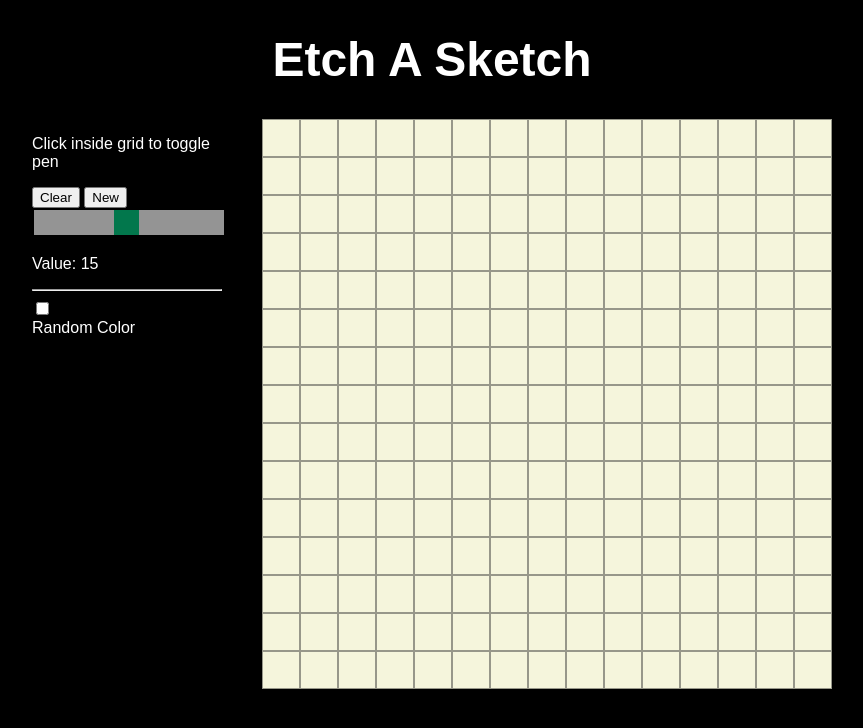
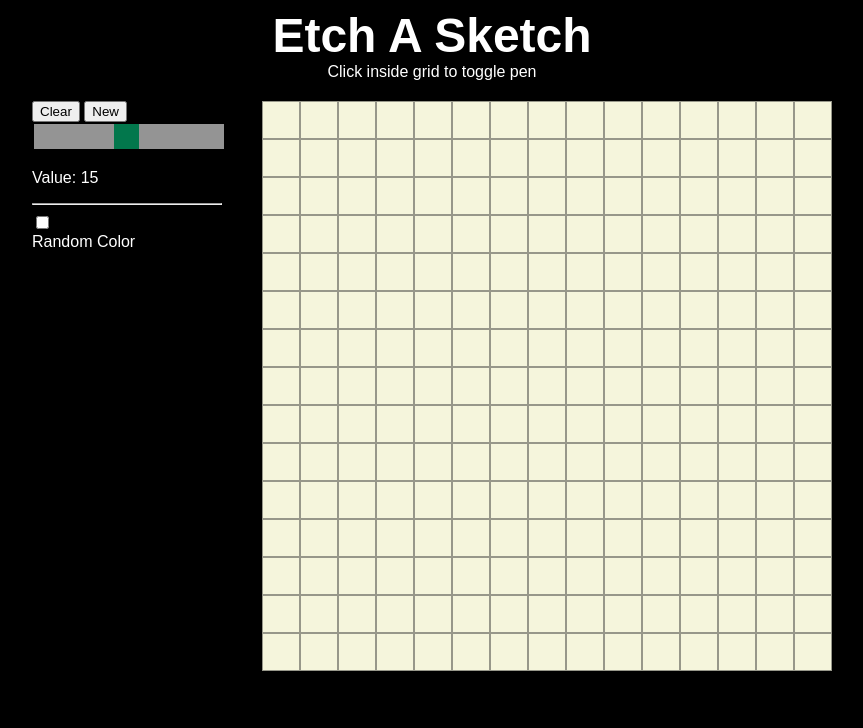
Before and after one commit to melisaciputra/etch-a-sketch, a plain HTML site: page index.html in a window 1280 px wide. Shown: the whole page, without its empty margins (208-1071 px from the left). Drawn offline with Linux system fonts and the light colour scheme.

Commit message:
Update GUI

```diff
--- a/index.html
+++ b/index.html
@@ -8,10 +8,12 @@
     <link rel="stylesheet" href="style.css">
 </head>
 <body>
-    <h1>Etch A Sketch</h1>
+    <div id="header">
+        <h1>Etch A Sketch</h1>
+        <p>Click inside grid to toggle pen</p>
+    </div>
     <div id="container">
         <div id="sidebar">
-            <p>Click inside grid to toggle pen</p>
             <button id="clearBtn">Clear</button>
             <button id="newBtn">New</button>
             <div class="slidecontainer">
```
